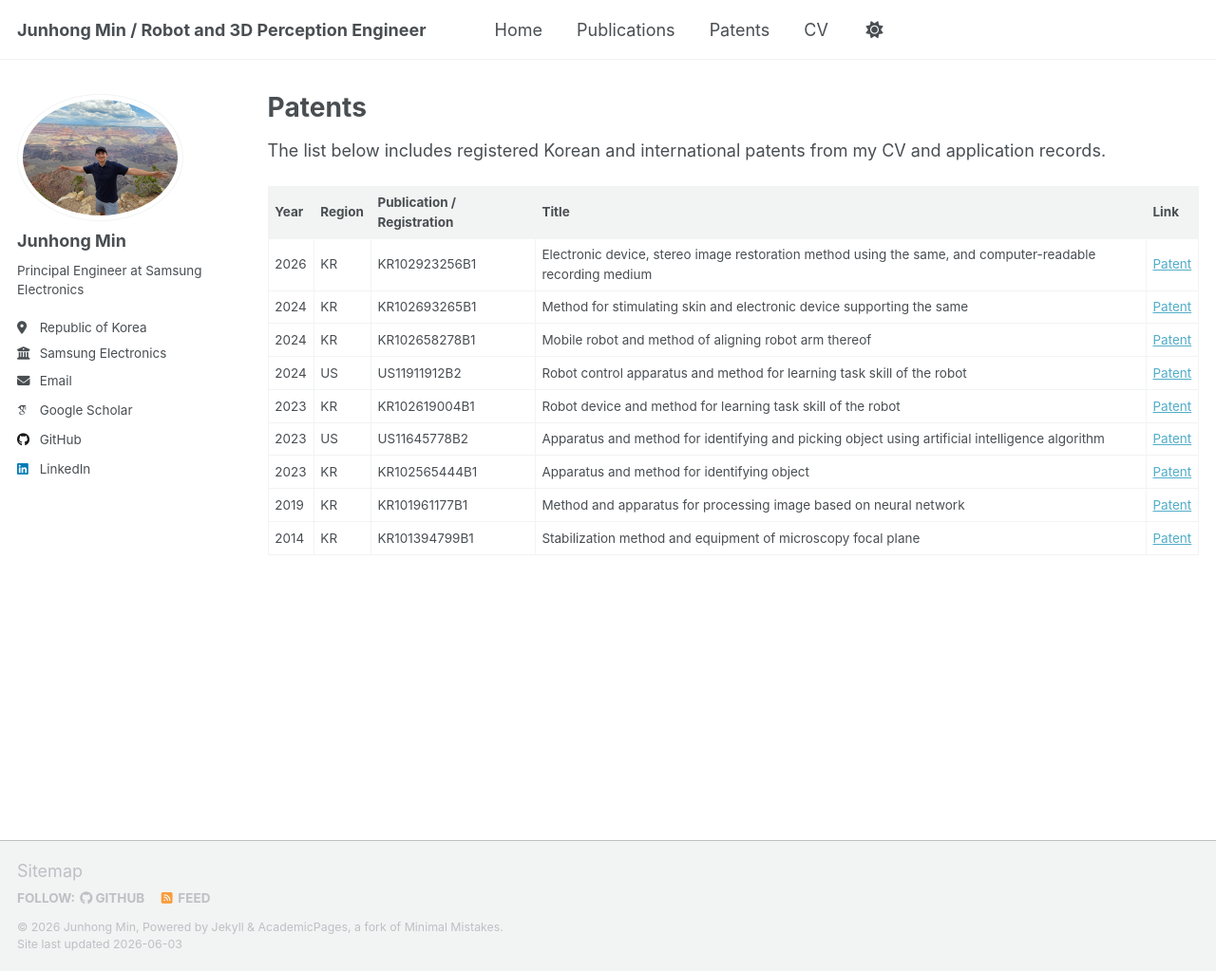
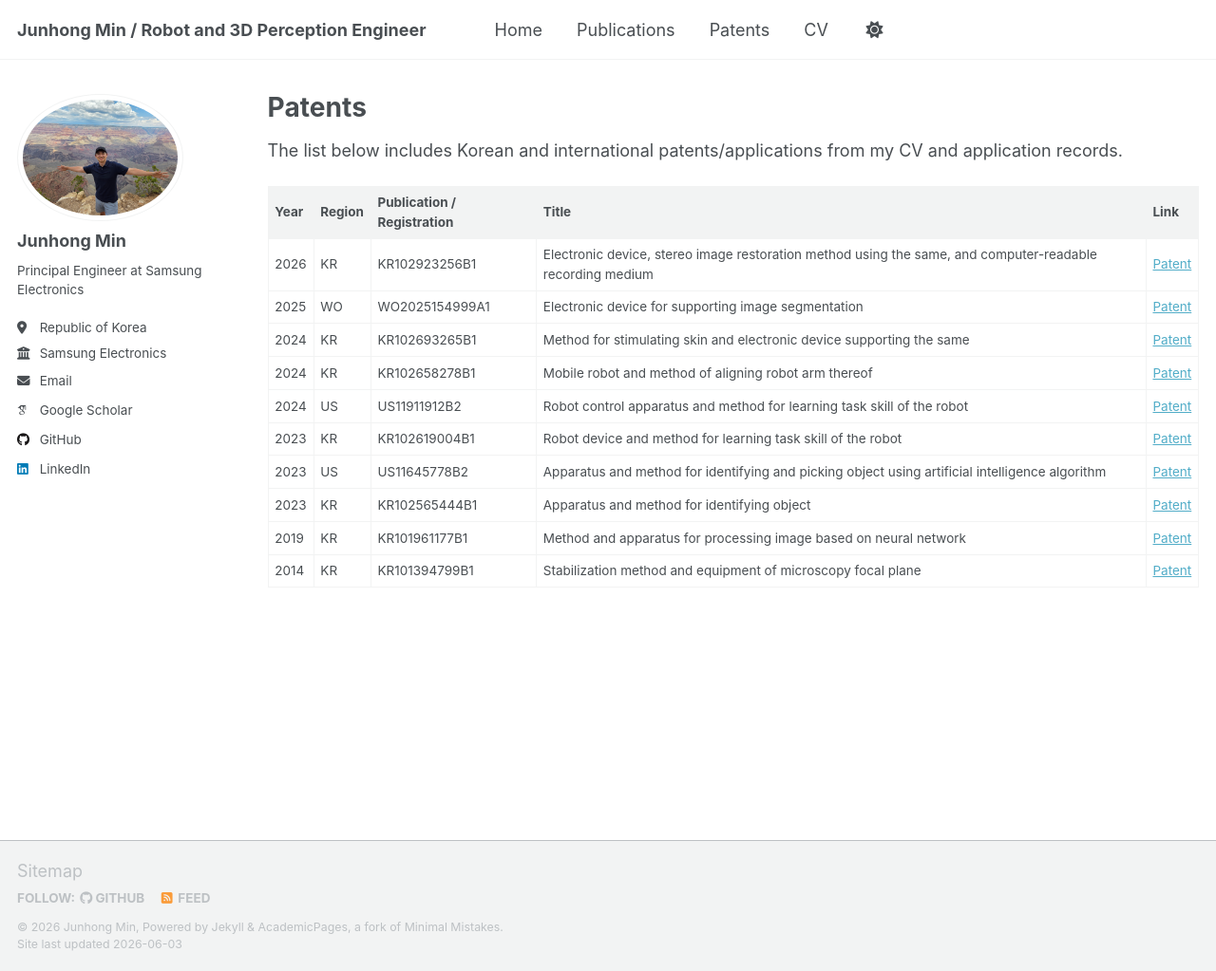
Before and after one commit to junhong-3dv/junhong-3dv.github.io, a Jekyll site: the page built from _pages/patents.md, in a window 1280 px wide and 1023 px high. Shown: the whole window at 95% size. Built offline with Jekyll 4.4.1, drawn with Linux system fonts in a browser that asks for light colours; some web fonts are replaced; a script that is not in the unit is left out.

Commit message:
Add missing WO image segmentation patent

```diff
--- a/_pages/patents.md
+++ b/_pages/patents.md
@@ -5,11 +5,12 @@ permalink: /patents/
 author_profile: true
 ---
 
-The list below includes registered Korean and international patents from my CV and application records.
+The list below includes Korean and international patents/applications from my CV and application records.
 
 | Year | Region | Publication / Registration | Title | Link |
 | --- | --- | --- | --- | --- |
 | 2026 | KR | KR102923256B1 | Electronic device, stereo image restoration method using the same, and computer-readable recording medium | [Patent](https://patents.google.com/patent/KR102923256B1/ko) |
+| 2025 | WO | WO2025154999A1 | Electronic device for supporting image segmentation | [Patent](https://patents.google.com/patent/WO2025154999A1/en) |
 | 2024 | KR | KR102693265B1 | Method for stimulating skin and electronic device supporting the same | [Patent](https://patents.google.com/patent/KR102693265B1) |
 | 2024 | KR | KR102658278B1 | Mobile robot and method of aligning robot arm thereof | [Patent](https://patents.google.com/patent/KR102658278B1/ko) |
 | 2024 | US | US11911912B2 | Robot control apparatus and method for learning task skill of the robot | [Patent](https://patents.google.com/patent/US11911912B2/en) |
```
